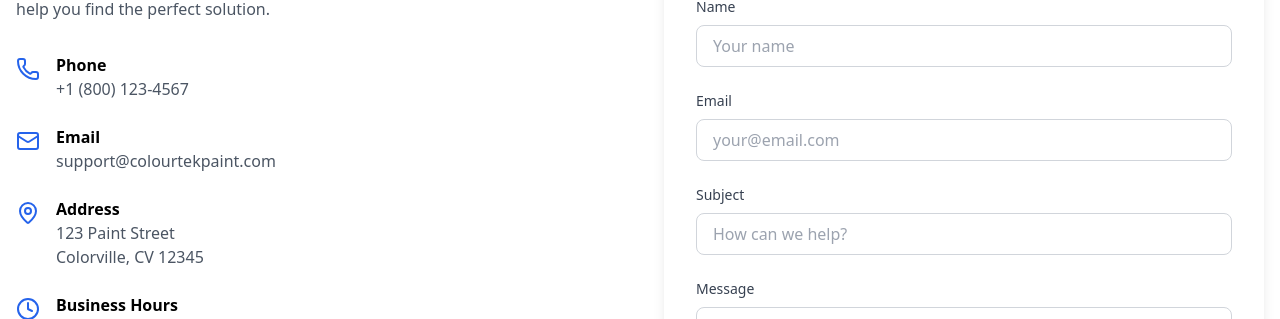
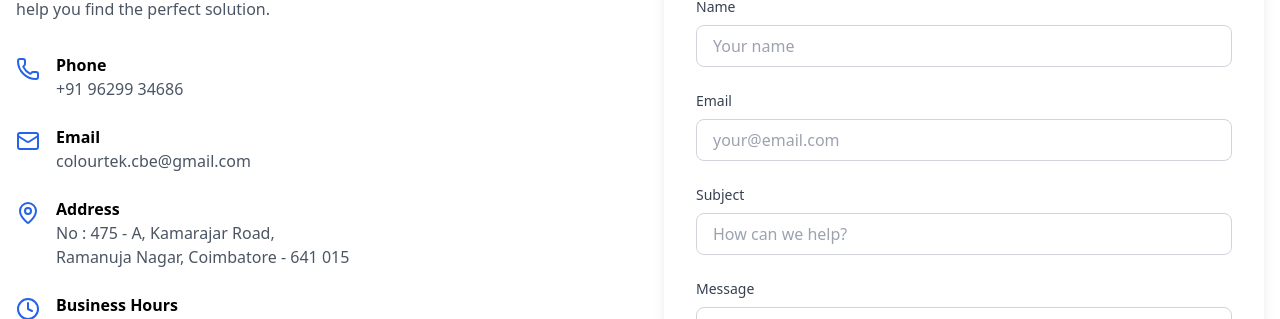
Before and after one commit to srid3/colour-tek, a React (Vite) app: page /contact in a window 1280 px wide. Shown: the part 219-538 px from the top of the page. Built offline with nearby package versions, Linux system fonts and the light colour scheme.

Commit message:
could not switch branch

```diff
--- a/package.json
+++ b/package.json
@@ -18,7 +18,7 @@
     "lucide-react": "^0.469.0",
     "react": "^18.3.1",
     "react-dom": "^18.3.1",
-    "react-leaflet": "^4.2.0",
+    "react-leaflet": "^4.2.1",
     "react-router-dom": "^7.1.1"
   },
   "devDependencies": {
--- a/src/components/ColourInspiration.tsx
+++ b/src/components/ColourInspiration.tsx
@@ -21,7 +21,7 @@ const ColourInspiration = () => {
   ];
 
   return (
-    <div className="py-20 bg-gray-50">
+    <div className="py-12 md:py-20 bg-gray-50">
       <div className="max-w-7xl mx-auto px-4">
         <div className="text-center mb-16">
           <h2 className="text-4xl font-bold mb-4">Colour Inspiration</h2>
--- a/src/components/Features.tsx
+++ b/src/components/Features.tsx
@@ -25,7 +25,7 @@ const Features = () => {
   ];
 
   return (
-    <div className="py-20 bg-gray-50">
+    <div className="py-12 md:py-20 bg-gray-50">
       <div className="max-w-7xl mx-auto px-4">
         <div className="text-center mb-16">
           <h2 className="text-4xl font-bold mb-4">Why Choose Colourtek?</h2>
--- a/src/components/Hero.tsx
+++ b/src/components/Hero.tsx
@@ -3,9 +3,9 @@ import { Link } from "react-router-dom";
 
 const Hero = () => {
   return (
-    <div className="relative h-screen">
+    <div className="relative h-[80vh] md:h-screen">
       <div className="absolute inset-0">
-      <img
+        <img
           src="https://ik.imagekit.io/colourtek/photo-1562259949-e8e7689d7828.avif?updatedAt=1736269341837"
           srcSet="
             https://ik.imagekit.io/colourtek/tr:w-400/photo-1562259949-e8e7689d7828.avif?updatedAt=1736269341837 400w,
@@ -21,9 +21,9 @@ const Hero = () => {
 
       <div className="relative max-w-7xl mx-auto px-4 h-full flex items-center">
         <div className="text-white max-w-2xl">
-          <h1 className="text-5xl font-bold mb-6">Transform Your Space with ColourTek</h1>
-          <p className="text-xl mb-8">Experience the perfect blend of innovation and aesthetics with our premium paint solutions.</p>
-          <div className="space-x-4 space-y-4">
+          <h1 className="text-3xl md:text-5xl font-bold mb-6">Transform Your Space with ColourTek</h1>
+          <p className="text-lg md:text-xl mb-8">Experience the perfect blend of innovation and aesthetics with our premium paint solutions.</p>
+          <div className="flex flex-col space-y-4 pr-36 md:flex-row md:space-x-4 md:space-y-0">
             <Link to={'/products'} className="bg-blue-600 text-white px-8 py-3 rounded-full hover:bg-blue-700">
               Explore Products
             </Link>
--- a/src/components/Products.tsx
+++ b/src/components/Products.tsx
@@ -18,7 +18,7 @@ const Products = () => {
   ];
 
   return (
-    <div className="py-20 bg-gray-50">
+    <div className="py-12 md:py-20 bg-gray-50">
       <div className="max-w-7xl mx-auto px-4">
         <div className="text-center mb-16">
           <h2 className="text-4xl font-bold mb-4">Our Products</h2>
--- a/src/components/Testimonials.tsx
+++ b/src/components/Testimonials.tsx
@@ -26,7 +26,7 @@ const Testimonials = () => {
   ];
 
   return (
-    <div className="py-20 bg-gray-50">
+    <div className="py-12 md:py-20 bg-gray-50">
       <div className="max-w-7xl mx-auto px-4">
         <div className="text-center mb-16">
           <h2 className="text-4xl font-bold mb-4">What Our Customers Say</h2>
--- a/src/pages/Contact.tsx
+++ b/src/pages/Contact.tsx
@@ -65,7 +65,7 @@ const Contact = () => {
                 <Phone className="h-6 w-6 text-blue-600 mt-1" />
                 <div>
                   <h3 className="font-semibold">Phone</h3>
-                  <p className="text-gray-600">+1 (800) 123-4567</p>
+                  <p className="text-gray-600">+91 96299 34686</p>
                 </div>
               </div>
 
@@ -73,7 +73,7 @@ const Contact = () => {
                 <Mail className="h-6 w-6 text-blue-600 mt-1" />
                 <div>
                   <h3 className="font-semibold">Email</h3>
-                  <p className="text-gray-600">support@colourtekpaint.com</p>
+                  <p className="text-gray-600">colourtek.cbe@gmail.com</p>
                 </div>
               </div>
 
@@ -82,8 +82,8 @@ const Contact = () => {
                 <div>
                   <h3 className="font-semibold">Address</h3>
                   <p className="text-gray-600">
-                    123 Paint Street<br />
-                    Colorville, CV 12345
+                    No : 475 - A, Kamarajar Road,
+                    <br/>Ramanuja Nagar, Coimbatore - 641 015
                   </p>
                 </div>
               </div>
```
Also changed, not shown: 1 other file (tests, documents, lock files or other folders).
